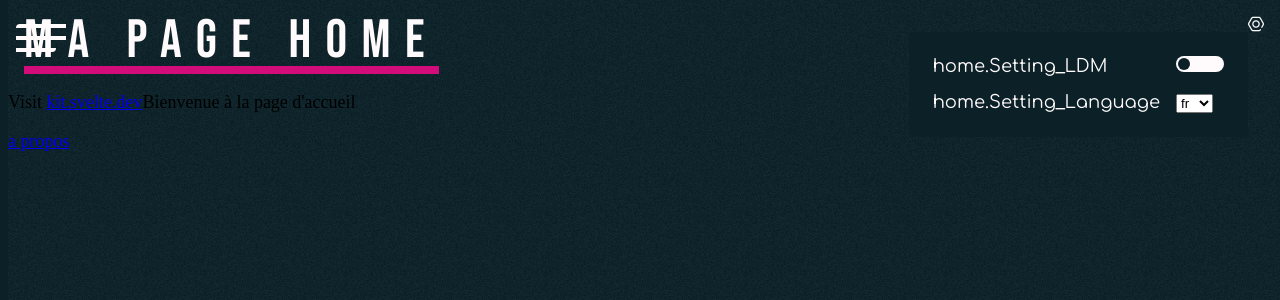
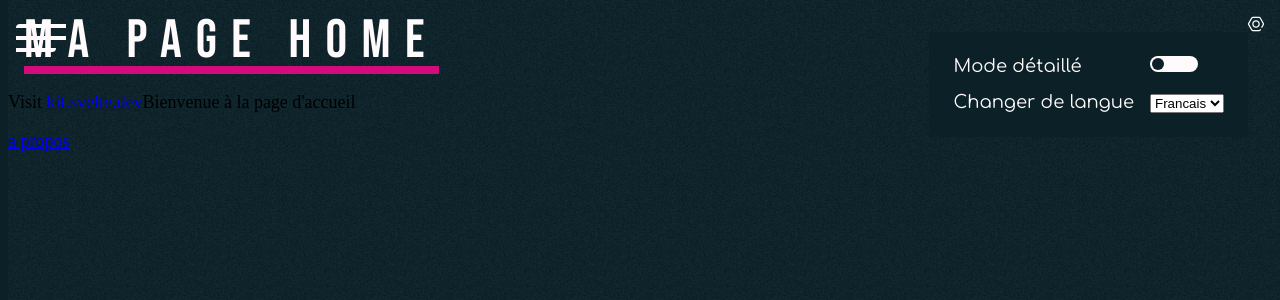
Before and after one commit to GuillianV/sveltekit-begins, a SvelteKit app: page / in a window 1280 px wide. Both pictures are taken after a click on the button 1256 px from the left and 24 px from the top of the page. Shown: the top 300 px of the page. Built offline with nearby package versions, Linux system fonts and the light colour scheme.

Commit message:
refactor: fix i18n traductions and delte old lang folder

```diff
--- a/src/lib/components/Settings.svelte
+++ b/src/lib/components/Settings.svelte
@@ -4,7 +4,7 @@ import { setting_ldm_store } from '$lib/settings/detailMode.js'
 import { onMount } from 'svelte';
 import { goto, invalidateAll } from "$app/navigation"
 import {page} from '$app/stores'
-import { t } from '$lib/translations';
+import { t,locales, locale, } from '$lib/translations';
 
 
 let popupPanel;
@@ -45,7 +45,7 @@ onMount(_=>{
 
     <table>
         <tr>
-            <td>{$t('home.Setting_LDM')}</td>
+            <td>{$t('common.Setting_LDM')}</td>
             <td>
                 <label class="switch">
                     <input bind:this={switchElem} on:click={detailMode} type="checkbox">
@@ -54,11 +54,11 @@ onMount(_=>{
             </td>
         </tr>
         <tr>
-            <td>{$t('home.Setting_Language')}</td>
+            <td>{$t('common.Setting_Language')}</td>
             <td>
-                <select value="fr" on:change={languageChanged}>
-                    {#each ["fr","en"] as langCode}
-                      <option  value={langCode}>{langCode}</option>
+                <select bind:value="{$locale}">
+                    {#each $locales as value}
+                      <option value="{value}">{$t(`lang.${value}`)}</option>
                     {/each}
                   </select>
             </td>
--- a/src/routes/(portfolio)/[[langCode=lang]]/+layout.svelte
+++ b/src/routes/(portfolio)/+layout.svelte
@@ -7,10 +7,6 @@
     import Settings from '$lib/components/Settings.svelte'
 	import {browser} from '$app/environment';
     export let data;
-
-    if(browser)
-        document.documentElement.lang = data.code
-
 
 </script>
 
--- /dev/null
+++ b/src/routes/(portfolio)/about/+page.svelte
@@ -0,0 +1,6 @@
+<script>
+    import H1 from '$lib/components/H1.svelte';
+    import { t } from '$lib/translations';
+</script>
+
+<H1 innerText="{$t("about.titre")}" />
```
Also changed, not shown: src/routes/(portfolio)/[[langCode=lang]]/about/+page.svelte (deleted, +0 -8 lines), src/routes/(portfolio)/+layout.js (renamed from src/routes/(portfolio)/[[langCode=lang]]/+layout.js), src/routes/(portfolio)/+page.js (renamed from src/routes/(portfolio)/[[langCode=lang]]/+page.js), src/routes/(portfolio)/+page.svelte (renamed from src/routes/(portfolio)/[[langCode=lang]]/+page.svelte), src/routes/(portfolio)/about/+page.js (renamed from src/routes/(portfolio)/[[langCode=lang]]/about/+page.js).
